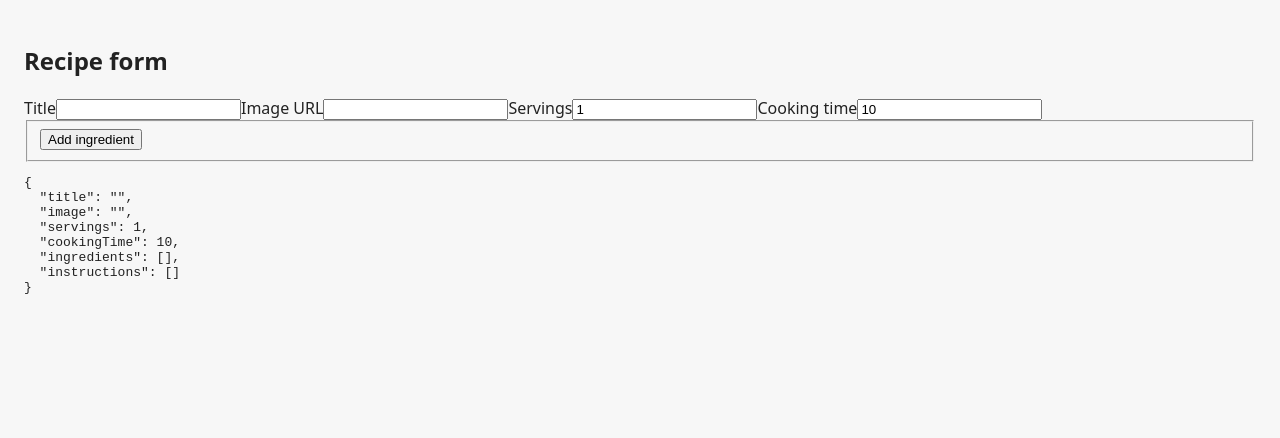
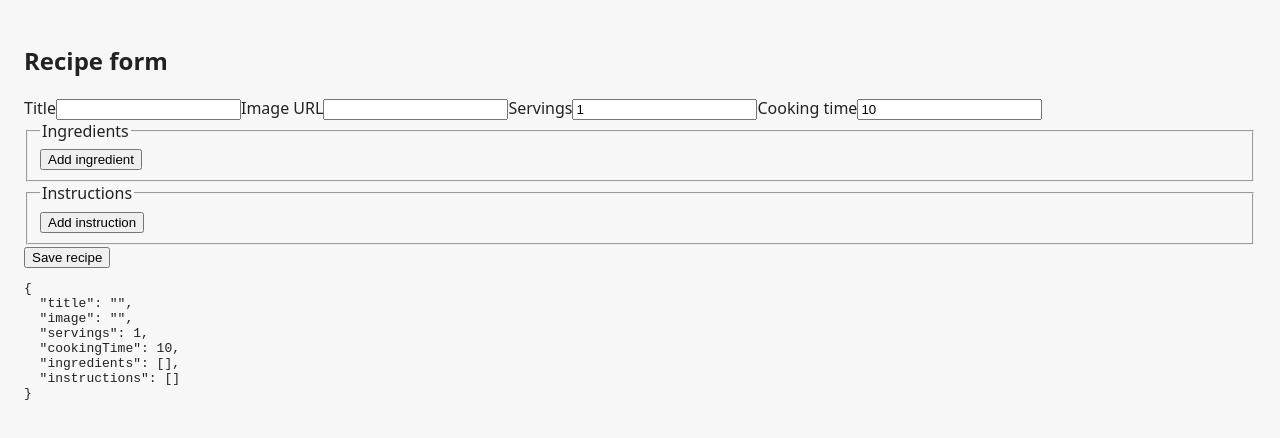
Before and after one commit to anti20/recipe-manager, a React (Vite) app: page /recipes/new in a window 1280 px wide. Shown: the top 438 px of the page. Built offline with nearby package versions, Linux system fonts and the light colour scheme.

Commit message:
Add instructions and save handling to recipe creation form

```diff
--- a/src/components/IngredientsForm.tsx
+++ b/src/components/IngredientsForm.tsx
@@ -31,6 +31,8 @@ export default function IngredientsForm({ ingredients, onChange }: IngredientsFo
 
     return (
         <fieldset>
+            <legend>Ingredients</legend>
+
             {ingredients.map((ingredient, index) => (
                 <IngredientForm
                     key={index}
--- /dev/null
+++ b/src/components/InstructionsForm.tsx
@@ -0,0 +1,47 @@
+import React from "react";
+
+type InstractionsFormProps = {
+    instructions: string[];
+    onChange: (instructions: string[]) => void;
+};
+
+export default function InstructionsForm({ instructions, onChange }: InstractionsFormProps) {
+    function handleChange(e: React.ChangeEvent<HTMLTextAreaElement>, index: number) {
+        const updatedInstructions = instructions.map((instr, i) => {
+            return i === index ? e.target.value : instr;
+        });
+        onChange(updatedInstructions);
+    }
+
+    function handleRemove(index: number) {
+        const updatedInstructions = instructions.filter((_, i) => index !== i);
+        onChange(updatedInstructions);
+    }
+
+    function addInstruction() {
+        onChange([...instructions, ""]);
+    }
+
+    return (
+        <fieldset>
+            <legend>Instructions</legend>
+
+            {instructions.map((instruction, index) => (
+                <div key={index}>
+                    <label>
+                        {index + 1}
+                        <textarea value={instruction} onChange={(e) => handleChange(e, index)} />
+                    </label>
+
+                    <button type="button" onClick={() => handleRemove(index)} aria-label="Remove ingredient">
+                        X
+                    </button>
+                </div>
+            ))}
+
+            <button type="button" onClick={addInstruction}>
+                Add instruction
+            </button>
+        </fieldset>
+    );
+}
--- a/src/components/RecipeForm.tsx
+++ b/src/components/RecipeForm.tsx
@@ -1,6 +1,7 @@
 import React from "react";
 import type { Ingredient, NewRecipe } from "../types/recipe";
 import IngredientsForm from "./IngredientsForm";
+import InstructionsForm from "./InstructionsForm";
 
 const emptyRecipe: NewRecipe = {
     title: "",
@@ -11,15 +12,24 @@ const emptyRecipe: NewRecipe = {
     instructions: [],
 };
 
-export default function RecipeForm() {
+export default function RecipeForm({ onSave }: { onSave: (recipe: NewRecipe) => void }) {
     const [recipe, setRecipe] = React.useState<NewRecipe>(emptyRecipe);
 
     function updateIngredients(ingredients: Ingredient[]) {
         setRecipe({ ...recipe, ingredients: ingredients });
     }
 
+    function updateInstructions(instructions: string[]) {
+        setRecipe({ ...recipe, instructions: instructions });
+    }
+
+    function handleSubmit(e: React.SubmitEvent) {
+        e.preventDefault();
+        onSave(recipe);
+    }
+
     return (
-        <form>
+        <form onSubmit={handleSubmit}>
             <h2>Recipe form</h2>
 
             <label>
@@ -49,6 +59,10 @@ export default function RecipeForm() {
 
             <IngredientsForm ingredients={recipe.ingredients} onChange={updateIngredients} />
 
+            <InstructionsForm instructions={recipe.instructions} onChange={updateInstructions} />
+
+            <button type="submit">Save recipe</button>
+
             <pre>{JSON.stringify(recipe, null, 2)}</pre>
         </form>
     );
--- a/src/pages/CreateRecipePage.tsx
+++ b/src/pages/CreateRecipePage.tsx
@@ -1,6 +1,20 @@
 import React from "react";
 import RecipeForm from "../components/RecipeForm";
+import type { NewRecipe } from "../types/recipe";
+import useCreateRecipe from "../hooks/useCreateRecipe";
+import { useNavigate } from "react-router-dom";
 
 export default function CreateRecipePage() {
-    return <RecipeForm />;
+    const navigate = useNavigate();
+    const { mutate } = useCreateRecipe();
+
+    function handleSave(recipe: NewRecipe) {
+        mutate(recipe, {
+            onSuccess(createdRecipe) {
+                navigate(`/recipes/${createdRecipe.id}`, { replace: true });
+            },
+        });
+    }
+
+    return <RecipeForm onSave={handleSave} />;
 }
```
